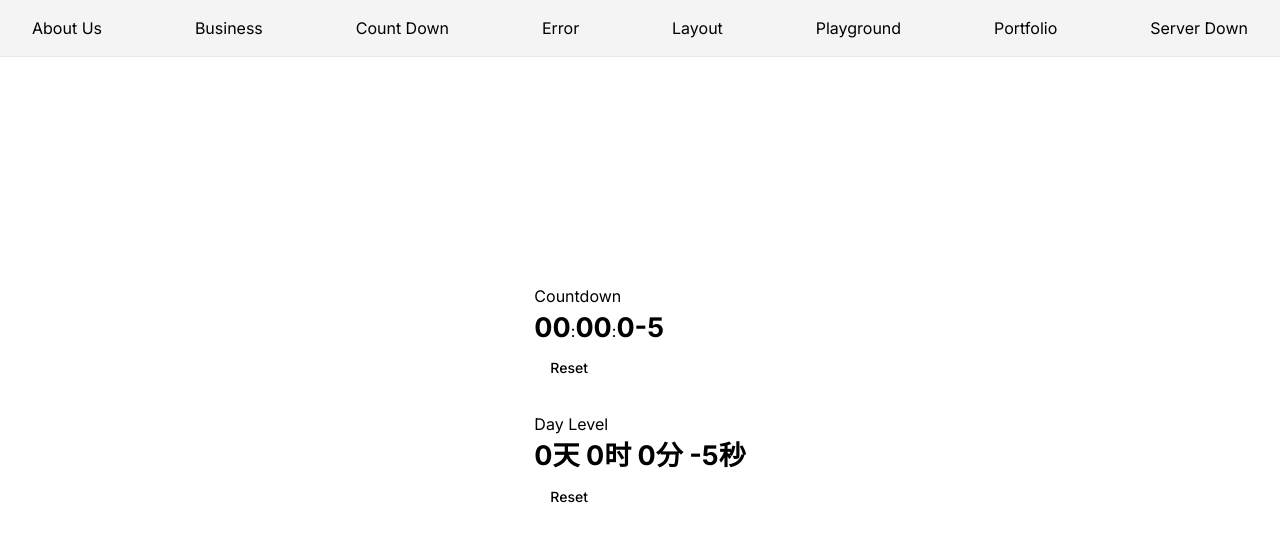
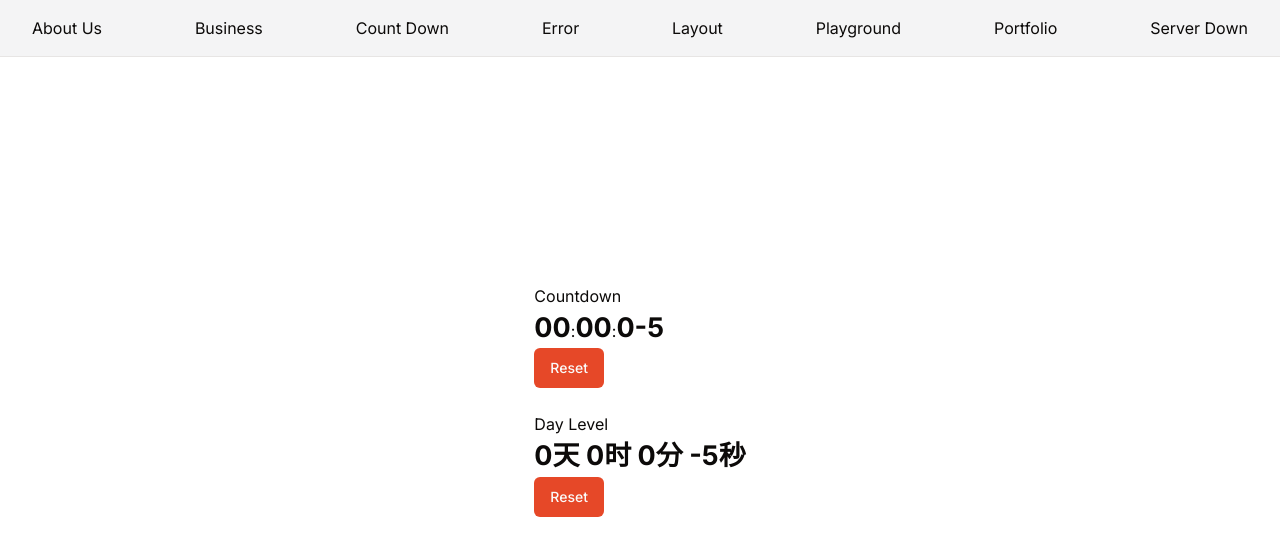
Before and after one commit to Programming-is-like-breathing-air/Pages, a Next.js app: page /countdown in a window 1280 px wide. Shown: the top 556 px of the page. Built offline with nearby package versions, Linux system fonts and the light colour scheme.

Commit message:
global css

```diff
--- a/src/styles/globals.css
+++ b/src/styles/globals.css
@@ -1,3 +1,97 @@
 @tailwind base;
   @tailwind components;
   @tailwind utilities;
+
+  @layer base {
+    :root {
+      --background: 0 0% 100%;
+      --foreground: 20 14.3% 4.1%;
+
+      --card: 0 0% 100%;
+      --card-foreground: 20 14.3% 4.1%;
+
+      --popover: 0 0% 100%;
+      --popover-foreground: 20 14.3% 4.1%;
+
+      --primary: 10 79% 53%;
+      --primary-foreground: 60 9.1% 97.8%;
+
+      --secondary: 60 4.8% 95.9%;
+      --secondary-foreground: 24 9.8% 10%;
+
+      --muted: 60 4.8% 95.9%;
+      --muted-foreground: 25 5.3% 44.7%;
+
+      --accent: 60 4.8% 95.9%;
+      --accent-foreground: 24 9.8% 10%;
+
+      --destructive: 0 84.2% 60.2%;
+      --destructive-foreground: 60 9.1% 97.8%;
+
+      --border: 20 5.9% 90%;
+      --input: 20 5.9% 90%;
+      --ring: 10 79% 53%;
+
+      --radius: 0.5rem;
+    }
+
+    .dark {
+      --background: 20 14.3% 4.1%;
+      --foreground: 60 9.1% 97.8%;
+
+      --card: 20 14.3% 4.1%;
+      --card-foreground: 60 9.1% 97.8%;
+
+      --popover: 20 14.3% 4.1%;
+      --popover-foreground: 60 9.1% 97.8%;
+
+      --primary: 10 79% 53%;
+      --primary-foreground: 60 9.1% 97.8%;
+
+      --secondary: 12 6.5% 15.1%;
+      --secondary-foreground: 60 9.1% 97.8%;
+
+      --muted: 12 6.5% 15.1%;
+      --muted-foreground: 24 5.4% 63.9%;
+
+      --accent: 12 6.5% 15.1%;
+      --accent-foreground: 60 9.1% 97.8%;
+
+      --destructive: 0 72.2% 50.6%;
+      --destructive-foreground: 60 9.1% 97.8%;
+
+      --border: 12 6.5% 15.1%;
+      --input: 12 6.5% 15.1%;
+      --ring: 10 79% 53%;
+    }
+  }
+
+  .arrow-up {
+    width: 0;
+    height: 0;
+    border-left: 10px solid transparent;
+    border-right: 10px solid transparent;
+    border-bottom: 10px solid rgb(0, 0, 0); /* Same color as the card */
+    position: relative;
+    left: 50%; /* Center the arrow */
+    transform: translateX(-50%); /* Adjust to align correctly */
+  }
+
+
+  @layer base {
+    * {
+      @apply border-border;
+    }
+    body {
+      @apply bg-background text-foreground;
+    }
+  }
+
+  .nx-rounded {
+    border-radius: 0.5rem !important;
+  }
+
+  html,
+  body {
+    font-family: "Inter", sans-serif;
+  }
```
